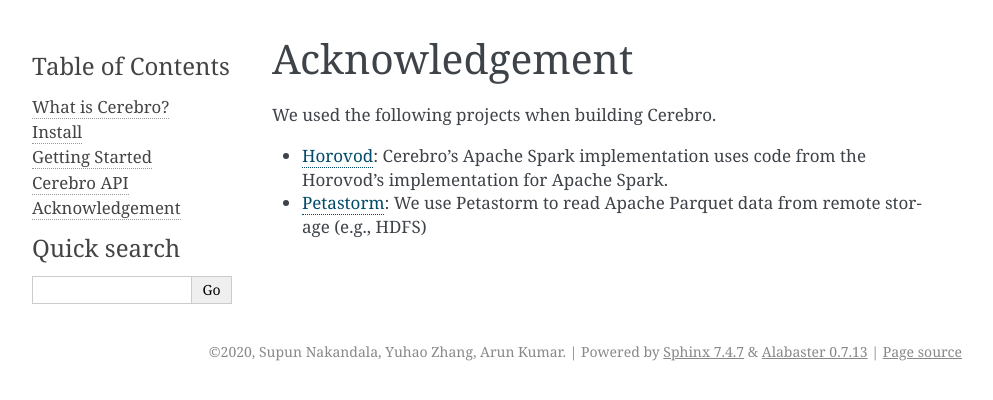
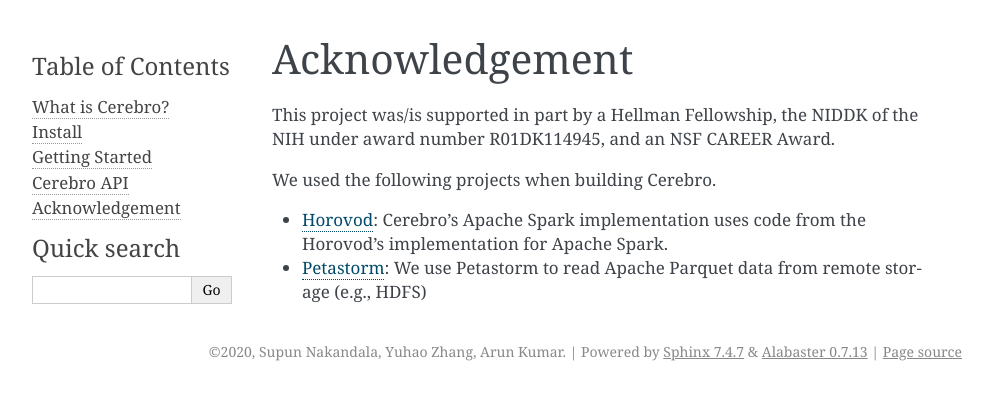
Before and after one commit to ADALabUCSD/cerebro-system, a Sphinx documentation site: the page built from docs-src/source/acknowledgement.md, in a window 1280 px wide. Shown: the top 400 px of the page, without its empty margins (148-1141 px from the left). Built offline with Sphinx 7.4.7, drawn with Linux system fonts in a browser that asks for light colours.

Commit message:
Update acknowledgement.md

```diff
--- a/docs-src/source/acknowledgement.md
+++ b/docs-src/source/acknowledgement.md
@@ -1,5 +1,6 @@
 Acknowledgement
 ---------------
+This project was/is supported in part by a Hellman Fellowship, the NIDDK of the NIH under award number R01DK114945, and an NSF CAREER Award.
 
 We used the following projects when building Cerebro.
 - [Horovod](https://github.com/horovod/horovod): Cerebro's Apache Spark implementation uses code from the Horovod's
```
